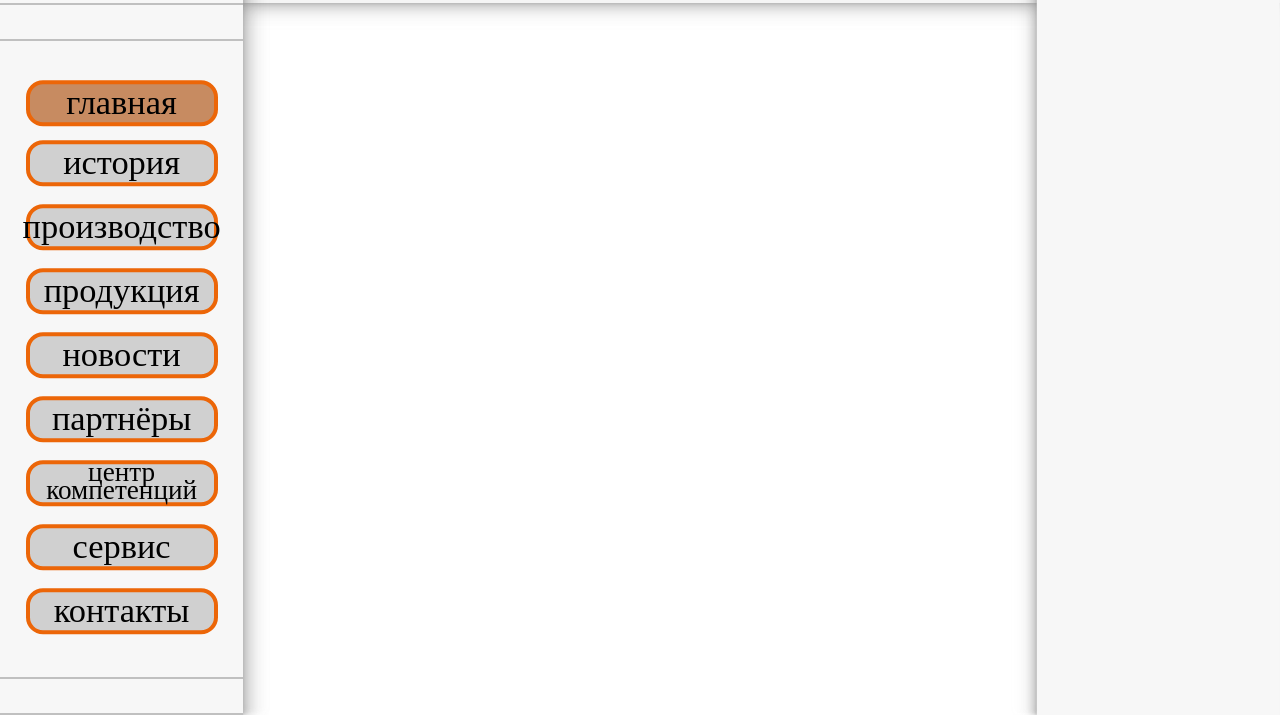
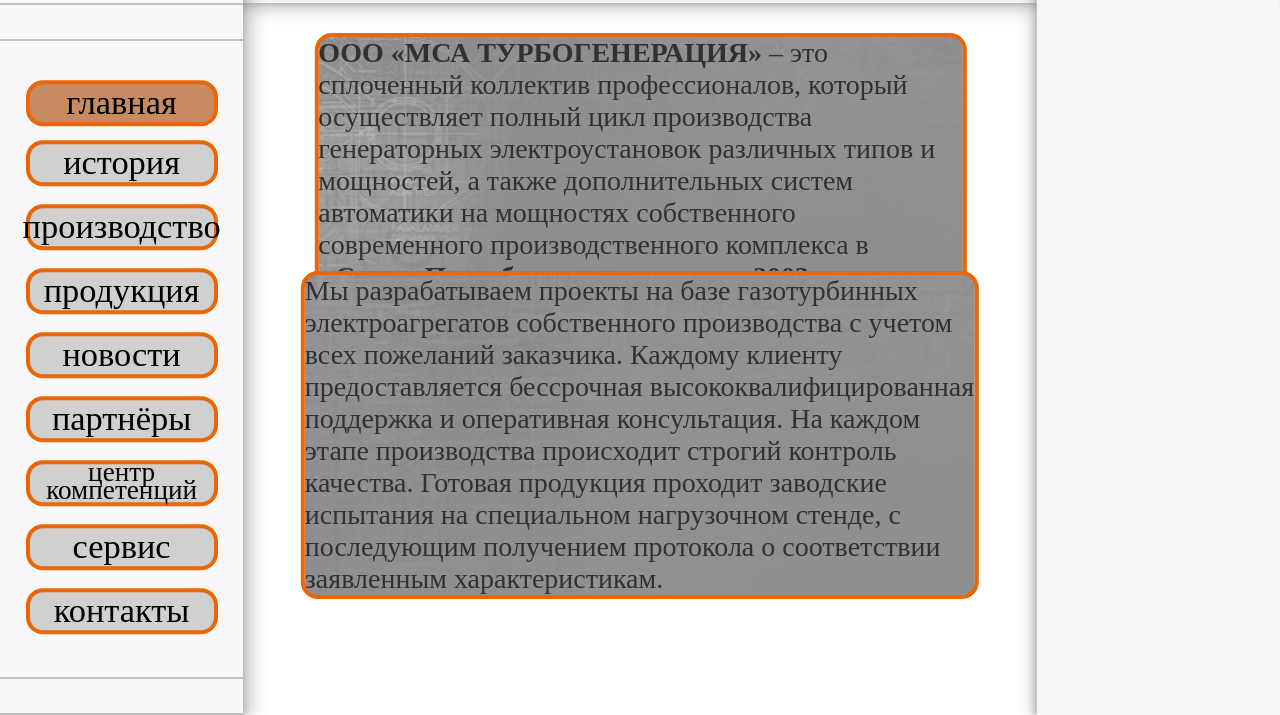
Before and after one commit to nubsaybot227/MSA, a plain HTML site: page index.html in a window 1280 px wide. Shown: the part 85-800 px from the top of the page. Drawn offline with Linux system fonts and the light colour scheme.

Commit message:
version5

```diff
--- a/index.html
+++ b/index.html
@@ -6,7 +6,7 @@
     <link rel="stylesheet" href="style.css">
     <link rel="shortcut icon" href="img/logo.png" type="image/png">
     <!-- <link href="https://cdn.jsdelivr.net/npm/bootstrap@5.3.0/dist/css/bootstrap.min.css" rel="stylesheet" integrity="sha384-9ndCyUaIbzAi2FUVXJi0CjmCapSmO7SnpJef0486qhLnuZ2cdeRhO02iuK6FUUVM" crossorigin="anonymous"> -->
-    <title>MSA</title>
+    <title>MCA</title>
 </head>
 <body>
     <header>
@@ -17,7 +17,26 @@
     </header>
 
     <main>
+        <div class="text-1">
+            <div class="alignment">
+                <p class="rallied_collective"><span class="turbo_generation">ООО «МСА ТУРБОГЕНЕРАЦИЯ»</span> – это сплоченный
+                    коллектив профессионалов, который осуществляет полный цикл производства генераторных электроустановок
+                    различных типов и мощностей, а также дополнительных систем автоматики на мощностях собственного
+                    современного производственного комплекса в <span class="turbo_generation">г.Санкт-Петербург, основанного в 2003 г.</span>
+                </p>
+            </div>
 
+        </div>
+
+        <div class="text-2">
+            <p class="electrical_units">
+                Мы разрабатываем проекты на базе газотурбинных электроагрегатов собственного производства с учетом всех
+                пожеланий заказчика. Каждому клиенту предоставляется бессрочная высококвалифицированная поддержка и
+                оперативная консультация. На каждом этапе производства происходит строгий контроль качества.
+                Готовая продукция проходит заводские испытания на специальном нагрузочном
+                стенде, с последующим получением протокола о соответствии заявленным характеристикам.
+            </p>
+        </div>
     </main>
 
     <menu>
--- a/style.css
+++ b/style.css
@@ -427,3 +427,70 @@ body{
 .btn6:hover{background: #EEA572;}
 .btn7:hover{background: #EEA572;}
 .btn8:hover{background: #EEA572;}
+
+.rallied_collective{
+    position: absolute;
+
+    font-size: 3.5vh;
+
+    top: -7%;
+    color: #313131;
+
+    border: 4px solid #EC6608;
+    border-radius: 17px;
+    background-image: url(img/half-section-1.png);
+
+}
+.text-1{
+    position: absolute;
+
+
+
+    top: 34%;
+    left: 50%;
+    transform: translate(-50%,-50%);
+
+    width: 53vw;
+    height: 40%;
+}
+
+.turbo_generation{
+    font-weight: bold;
+}
+
+.alignment{
+    position: absolute;
+
+
+
+    left: 2%;
+
+    width: 51vw;
+    height: 100%;
+}
+
+.text-2{
+    position: absolute;
+
+    margin: 70px 0;
+
+    top: 55%;
+    left: 50%;
+    transform: translate(-50%,-50%);
+    width: 53vw;
+    height: 40%;
+}
+
+.electrical_units{
+    position: absolute;
+
+    font-size: 3.5vh;
+
+    top: -7%;
+    color: #313131;
+
+    border: 4px solid #EC6608;
+    border-radius: 17px;
+    background-image: url(img/half-section-3.png);
+
+}
```
Also changed, not shown: img/half-section-1.png (added), img/half-section-2.png (added), img/half-section-3.png (added).
